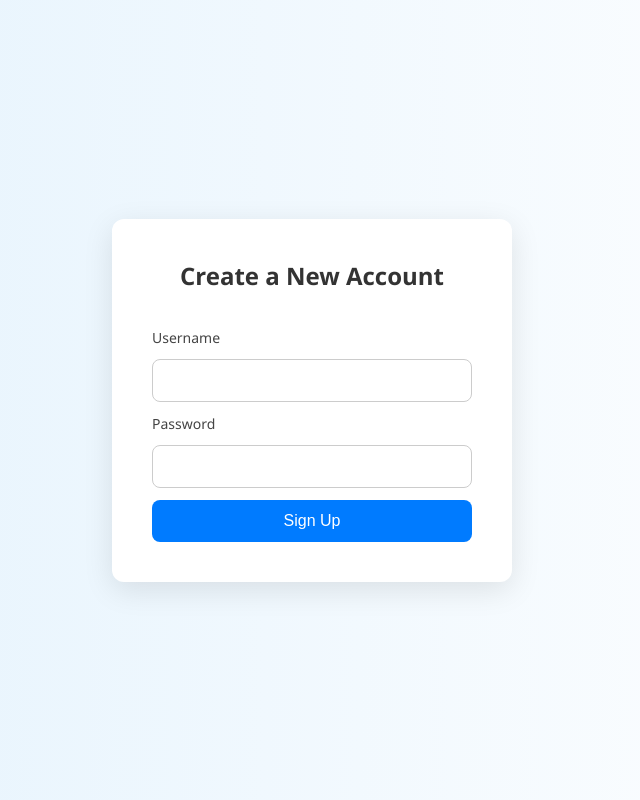
After one commit to AndrewTranKings/AT3-App, a Flask app: page /signup in a window 1280 px wide. The commit adds this page. Shown: the whole page, without its empty margins (328-968 px from the left). Run offline with Flask 3, Linux system fonts and the light colour scheme.

Commit message:
Added login, signup, and signout routes. Habits displayed on the calendar are unique to the user that is logged in. The id of the user that is logged in is saved in the session.

```diff
--- /dev/null
+++ b/home/habit.py
@@ -0,0 +1,6 @@
+from data import db, Habit
+
+def create_new_habit(title_input, category_input, user_id_input):
+    new_habit = Habit(title=title_input, category=category_input, user_id=user_id_input)
+    db.session.add(new_habit)
+    db.session.commit()
--- a/home/server.py
+++ b/home/server.py
@@ -1,16 +1,24 @@
-from flask import Flask, render_template, url_for, redirect, request
-from data import db, User
+from flask import Flask, render_template, url_for, redirect, request, jsonify, session
+from data import db, User, Habit
 from user import create_new_user
+from habit import create_new_habit
+import os
 
 app = Flask(__name__)
-app.config['SQLALCHEMY_DATABASE_URI'] = 'sqlite:///example_test_db.db'
+app.secret_key = os.urandom(24) #Generate a random session key
+app.config['SQLALCHEMY_DATABASE_URI'] = 'sqlite:///app_database.db'
 db.init_app(app)
 
 
 @app.route('/', methods=['GET'])
 def calendar():
+    user_id = session.get('user_id') #Find which account is logged in
+    if not user_id: #If no accoutn logged in send them to login page
+        return redirect(url_for('login'))
+
     all_users = User.query.all()
-    return render_template('calendar.html', all_users = all_users)
+    all_user_habits = Habit.query.filter_by(user_id=user_id).all()
+    return render_template('calendar.html', all_users = all_users, all_user_habits = all_user_habits)
 
 @app.route('/profile', methods=['GET'])
 def profile():
@@ -31,7 +39,45 @@ def login():
     elif request.method == 'POST':
         username_input = request.form.get('username')
         password_input = request.form.get('password')
+
+        #Verify the username and password:
+        user = User.query.filter_by(username=username_input).first()
+        if user and user.password == password_input:
+            session['user_id'] = user.id  # store user id in session
+            return redirect(url_for('calendar'))
+        else:
+            return "Invalid username or password", 401
+
+#FIX PROBLEM: ONCE SIGNING UP, THE USER STILL IS LOGGED IN WITH OLD ACCOUNT
+@app.route('/signup', methods=['GET', 'POST'])
+def signup(): #The same as the login route without verification as the user is creating a new account
+    if request.method == 'GET':
+        return render_template('signup.html')
+    elif request.method == 'POST':
+        username_input = request.form.get('username')
+        password_input = request.form.get('password')
         create_new_user(username_input, password_input)
+        return redirect(url_for('calendar'))
+
+@app.route('/signout')
+def signout():
+    session.pop('user_id', None)
+    return redirect(url_for('login'))
+
+@app.route('/create_habit', methods=['GET', 'POST'])
+def create_habit():
+    if request.method == 'GET':
+        return render_template('create_habit.html')
+    elif request.method == 'POST':
+        user_id = session.get('user_id') #Check for a valid session first
+        if not user_id:
+            return redirect(url_for('login'))
+
+        #Get data from create_habit.html
+        title_input = request.form.get('title')
+        category_input = request.form.get('category')
+        user_id_input = request.form.get('user_id')
+        create_new_habit(title_input, category_input, user_id_input)
         return redirect(url_for('calendar'))
 
 
--- /dev/null
+++ b/home/static/css/signup.css
@@ -0,0 +1,84 @@
+/* login.css */
+* {
+    box-sizing: border-box;
+}
+
+body {
+    font-family: 'Segoe UI', Tahoma, Geneva, Verdana, sans-serif;
+    background: linear-gradient(to right, #e3f2fd, #ffffff);
+    display: flex;
+    justify-content: center;
+    align-items: center;
+    height: 100vh;
+    margin: 0;
+}
+
+.login-container {
+    background: #ffffff;
+    padding: 40px;
+    border-radius: 12px;
+    box-shadow: 0 8px 30px rgba(0, 0, 0, 0.1);
+    width: 100%;
+    max-width: 400px;
+    display: flex;
+    flex-direction: column;
+    gap: 16px;
+}
+
+.login-container h2 {
+    margin: 0 0 20px;
+    text-align: center;
+    color: #333;
+    font-weight: 600;
+    font-size: 24px;
+}
+
+form {
+    display: flex;
+    flex-direction: column;
+    gap: 12px;
+}
+
+label {
+    font-size: 14px;
+    color: #444;
+}
+
+input[type="text"],
+input[type="password"] {
+    padding: 12px 14px;
+    border: 1px solid #ccc;
+    border-radius: 8px;
+    font-size: 15px;
+    transition: border-color 0.2s;
+}
+
+input[type="text"]:focus,
+input[type="password"]:focus {
+    outline: none;
+    border-color: #007BFF;
+    box-shadow: 0 0 0 2px rgba(0, 123, 255, 0.2);
+}
+
+button {
+    align-self: center;
+    width: 100%;
+    padding: 12px;
+    background: #007BFF;
+    color: white;
+    border: none;
+    border-radius: 8px;
+    font-size: 16px;
+    font-weight: 500;
+    cursor: pointer;
+    transition: background 0.3s ease, transform 0.1s ease;
+}
+
+button:hover {
+    background: #0056b3;
+    transform: translateY(-1px);
+}
+
+button:active {
+    transform: translateY(1px);
+}
--- /dev/null
+++ b/home/templates/signup.html
@@ -0,0 +1,22 @@
+<!DOCTYPE html>
+<html lang="en">
+<head>
+    <meta charset="UTF-8">
+    <title>Sign Up</title>
+    <link rel="stylesheet" href="{{ url_for('static', filename='css/signup.css') }}">
+</head>
+<body>
+    <div class="login-container">
+        <h2>Create a New Account</h2>
+        <form method="POST" action="{{ url_for('signup') }}">
+            <label for="username">Username</label>
+            <input type="text" id="username" name="username" required>
+
+            <label for="password">Password</label>
+            <input type="password" id="password" name="password" required>
+
+            <button type="submit">Sign Up</button>
+        </form>
+    </div>
+</body>
+</html>
```
Also changed, not shown: home/data.py (+19 -1 lines), home/static/css/create_habit.css (added, +51 -0 lines), home/templates/calendar.html (+13 -1 lines), home/templates/create_habit.html (added, +33 -0 lines), home/templates/update_calendar.html (added), instance/app_database.db (added), instance/example_test_db.db.
